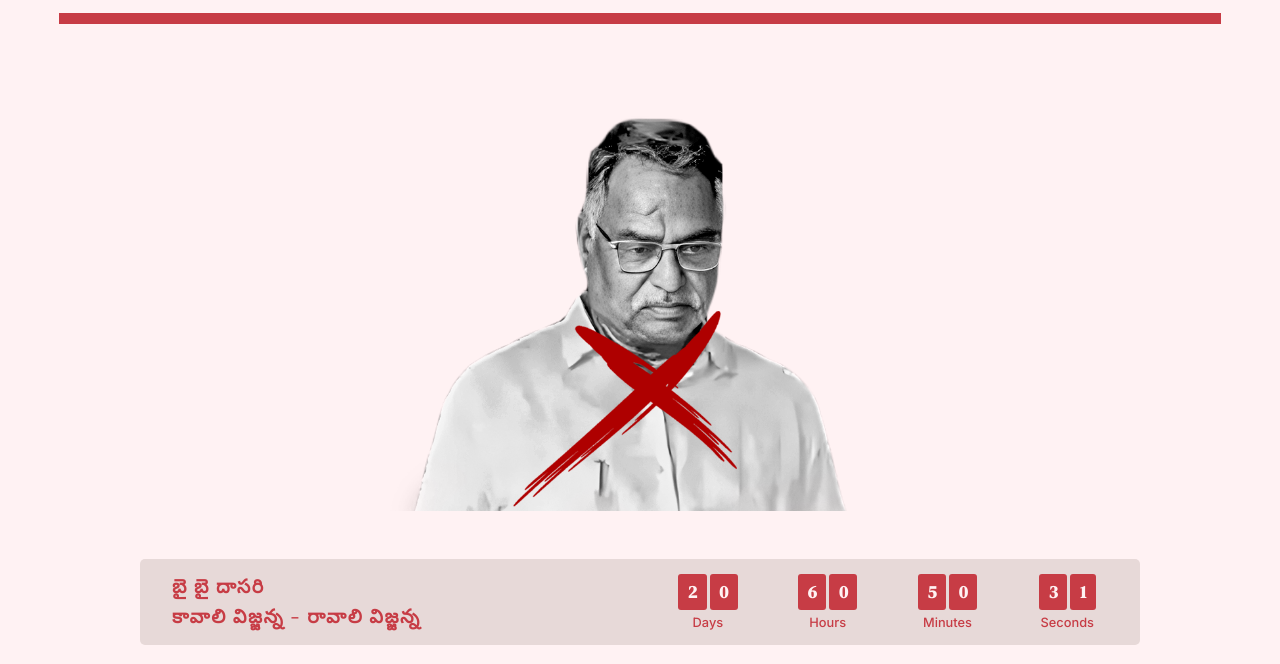
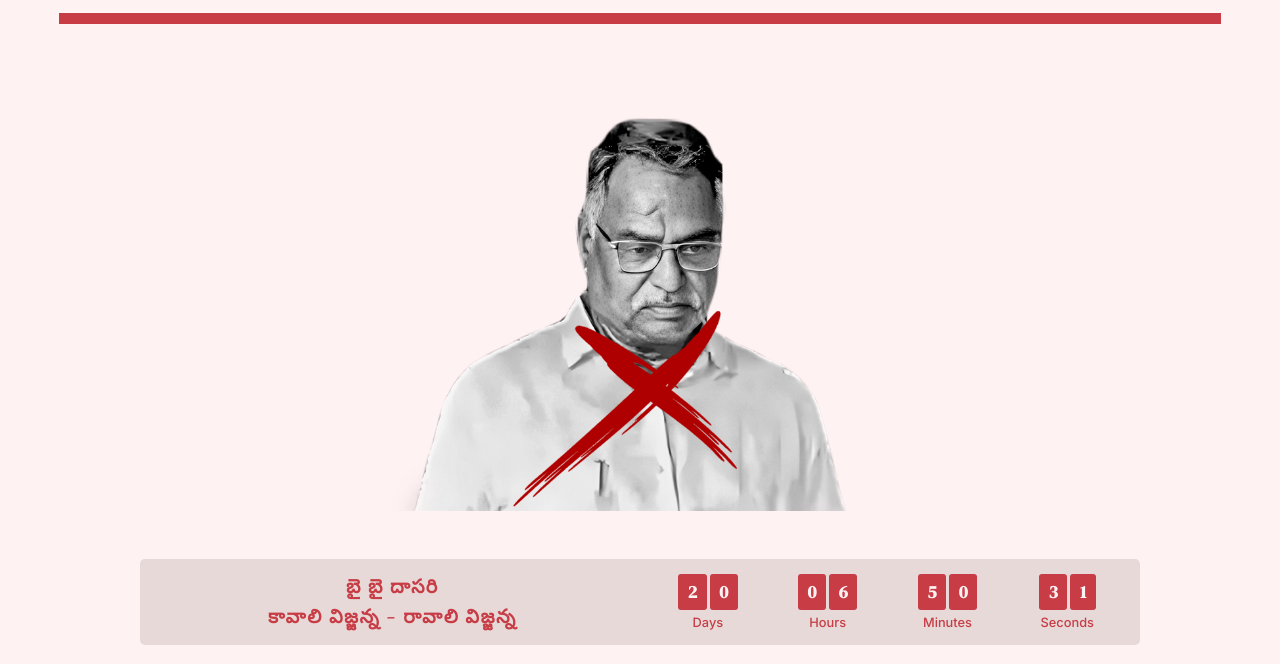
Before and after one commit to sravankumar-samala/Political-Project, a plain HTML site: page index.html in a window 1280 px wide. Shown: the part 136-800 px from the top of the page. Drawn offline with nearby package versions, Linux system fonts and the light colour scheme.

Commit message:
Updated styles

```diff
--- a/script.js
+++ b/script.js
@@ -1,7 +1,7 @@
 const daysEl1 = document.getElementById('days-1')
 const daysEl2 = document.getElementById('days-2')
 const hoursEl1 = document.getElementById('hours-1')
-const hoursEl2 = document.getElementById('hours-1')
+const hoursEl2 = document.getElementById('hours-2')
 const minutesEl1 = document.getElementById('minutes-1')
 const minutesEl2 = document.getElementById('minutes-2')
 const secondsEL1 = document.getElementById('seconds-1')
@@ -32,6 +32,7 @@ function tick() {
 
         const seconds = formatTime(Math.floor((diff % (1000 * 60)) / 1000))
 
+        // console.log(days, hours, minutes, seconds)
 
         // updating dom values
         updateElement(daysEl1, days.charAt(0))
--- a/styles.css
+++ b/styles.css
@@ -82,7 +82,7 @@ button {
   font-weight: 600;
   /* font-size: clamp(1.2rem, 1.7vw, 2.5rem); */
   font-size: clamp(1.2rem, 1.5vw, 2.7rem);
-  text-align: left;
+  /* text-align: left; */
 }
 .content p {
   margin-block: 0;
@@ -140,9 +140,9 @@ button {
     margin-bottom: 1em;
   }
 }
-
+/*
 @media screen and (min-width: 769px) {
   .content {
     padding-inline-start: 1em;
   }
-}
+} */
```
